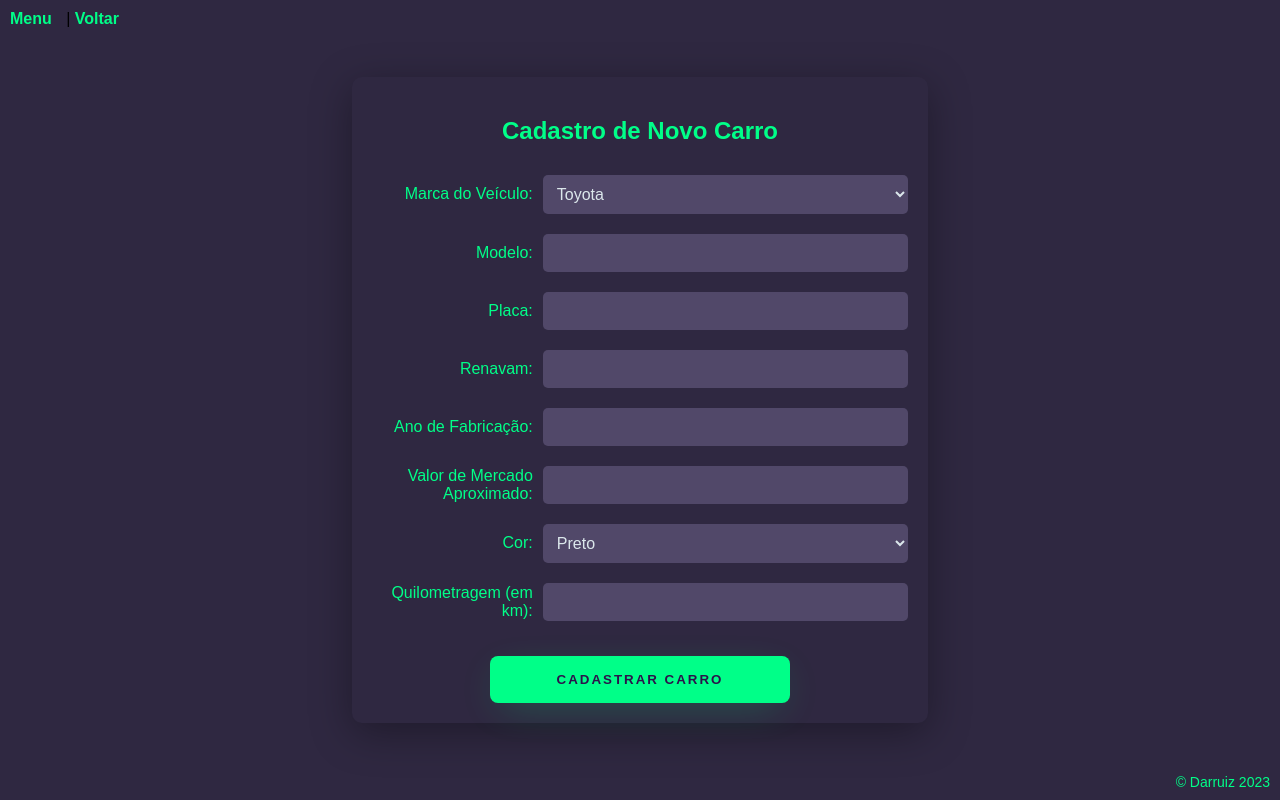
After one commit to Darruiz/jlloca, a PHP site: page /novocarro.php in a window 1280 px wide. The commit adds this page. Run offline with PHP 8.4, Linux system fonts and the light colour scheme; the visitor is signed in with stand-in values (Sample User, id 1).

Commit message:
front de cadastro de carro

```diff
--- /dev/null
+++ b/css/novocarro.css
@@ -0,0 +1,158 @@
+body, html {
+    margin: 0;
+    padding: 0;
+    height: 100%;
+    font-family: sans-serif;
+    overflow: hidden;
+}
+
+.main {
+    display: flex;
+    flex-direction: column;
+    justify-content: center;
+    align-items: center;
+    height: 100%;
+    width: 100%;
+    background-color: #2f2841;
+}
+
+.header {
+    position: absolute;
+    top: 0;
+    left: 0;
+    padding: 10px;
+}
+
+.nav-link {
+    text-decoration: none;
+    color: #00ff88;
+    margin-right: 10px;
+    font-weight: bold;
+}
+
+.nav-link:hover {
+    text-decoration: underline;
+}
+
+.form-container {
+    max-width: 400px;
+    overflow-y: auto;
+    height: 100vh;
+    display: flex;
+    flex-direction: column;
+    align-items: center;
+    justify-content: center;
+}
+
+.car-form {
+    width: 45%;
+    padding: 20px;
+    background-color: #2f2841;
+    color: #00ff88;
+    border-radius: 10px;
+    box-shadow: 0px 10px 40px #00000056;
+    box-sizing: border-box;
+    display: flex;
+    flex-direction: column;
+    align-items: center;
+}
+
+.form-field {
+    width: 100%;
+    display: flex;
+    flex-direction: column;
+    align-items: flex-start;
+    margin-bottom: 10px;
+}
+
+.form-field label {
+    color: #00ff88;
+    margin-right: 10px;
+    text-align: left;
+}
+
+.form-field input {
+    width: 100%;
+    padding: 10px;
+    border: none;
+    border-radius: 5px;
+    background-color: #514869;
+    color: #f0ffffde;
+    font-size: 12pt;
+    box-shadow: 0px 5px 20px #00000056;
+    outline: none;
+}
+
+.submit-button {
+    width: 100%;
+    padding: 10px;
+    background-color: #00ff88;
+    color: #2b134b;
+    border: none;
+    border-radius: 5px;
+    cursor: pointer;
+    font-weight: 800;
+    transition: background-color 0.3s ease;
+}
+
+
+.submit-button:hover {
+    background-color: #00cc66;
+}
+
+.form-group {
+    width: 100%;
+    margin: 10px 0;
+    display: flex;
+    align-items: center;
+}
+
+.form-group label {
+    color: #00ff88;
+    margin-right: 10px;
+    width: 30%;
+    display: inline-block;
+    text-align: right;
+}
+
+.form-group input[type="text"],
+.form-group select {
+    flex-grow: 1;
+    padding: 10px;
+    border: none;
+    border-radius: 5px;
+    background-color: #514869;
+    color: #f0ffffde;
+    font-size: 12pt;
+    outline: none;
+}
+
+.submit-button {
+    width: 100%;
+    max-width: 300px;
+    padding: 16px 0;
+    margin-top: 25px;
+    border-radius: 8px;
+    outline: none;
+    text-transform: uppercase;
+    font-weight: 800;
+    letter-spacing: 2px;
+    color: #2b134b;
+    background-color: #00ff88;
+    cursor: pointer;
+    box-shadow: 0px 10px 40px -12px #00ff8052;
+}
+
+.container {
+    position: relative;
+}
+
+footer {
+    position: absolute;
+    bottom: 0;
+    right: 0;
+    margin: 0;
+    padding: 10px;
+    font-size: 14px;
+    color: #00ff88;
+}
--- /dev/null
+++ b/js/km.js
@@ -0,0 +1,10 @@
+function formatKilometers(input) {
+    var kmValue = input.value.replace(/\D/g, '');
+    var formattedValue = parseFloat(kmValue).toLocaleString("pt-BR");
+    input.value = formattedValue + " Km";
+}
+
+var kmInput = document.getElementById("km");
+kmInput.addEventListener("blur", function () {
+    formatKilometers(kmInput);
+});
--- /dev/null
+++ b/js/real.js
@@ -0,0 +1,14 @@
+
+    function formatCurrency(input) {
+
+        var value = input.value.replace(/\D/g, '');
+
+
+        var formattedValue = (parseInt(value) / 100).toLocaleString('pt-BR', {
+            style: 'currency',
+            currency: 'BRL'
+        });
+
+
+        input.value = formattedValue;
+    }
--- a/login/css/login.css
+++ b/login/css/login.css
@@ -1,10 +1,10 @@
-/* CSS no arquivo styles.css */
+
 body, html {
     margin: 0;
     padding: 0;
     height: 100%;
     font-family: sans-serif;
-    overflow: hidden; /* Evita barras de rolagem */
+    overflow: hidden;
 }
 
 #background-image {
--- /dev/null
+++ b/novocarro.php
@@ -0,0 +1,91 @@
+<?php
+    session_start();
+
+    if (!isset($_SESSION['id'])) {
+        header('Location: login/login.php');
+        exit();
+    }
+
+    require_once('evento/conexao.php');
+    date_default_timezone_set('America/Sao_Paulo');
+
+    $database = new Database();
+    $db = $database->conectar();
+?>
+<!DOCTYPE html>
+<html lang="en">
+<head>
+    <meta charset="UTF-8">
+    <meta name="viewport" content="width=device-width, initial-scale=1.0">
+    <link rel="stylesheet" href="css/novocarro.css">
+    <script src="js/real.js"></script>
+    <script src="js/km.js"></script>
+    <title>Novo carro</title>
+</head>
+<body>
+<div class="header">
+    <a class="nav-link" href="index.php">Menu</a> |
+    <a class="nav-link" href="carros.php">Voltar</a>
+</div>
+
+<div class="main">
+<form action="processar_cadastro_carro.php" method="post" class="car-form">
+    <h2>Cadastro de Novo Carro</h2>
+    <div class="form-group">
+    <label for="marca">Marca do Veículo:</label>
+    <select name="marca" id="marca" required>
+        <option value="Toyota">Toyota</option>
+        <option value="Honda">Honda</option>
+        <option value="Volkswagen">Volkswagen</option>
+        <option value="Ford">Ford</option>
+        <option value="Chevrolet">Chevrolet</option>
+        <option value="Fiat">Fiat</option>
+        <option value="Renault">Renault</option>
+    </select>
+</div>
+
+    <div class="form-group">
+        <label for="modelo">Modelo:</label>
+        <input type="text" name="modelo" id="modelo" required>
+    </div>
+    <div class="form-group">
+        <label for="placa">Placa:</label>
+        <input type="text" name="placa" id="placa" required>
+    </div>
+    <div class="form-group">
+        <label for="renavam">Renavam:</label>
+        <input type="text" name="renavam" id="renavam" required>
+    </div>
+    <div class="form-group">
+        <label for="ano">Ano de Fabricação:</label>
+        <input type="text" name="ano" id="ano" required>
+    </div>
+    <div class="form-group">
+    <label for="valor">Valor de Mercado Aproximado:</label>
+    <input type="text" name="valor" id="valor" oninput="formatCurrency(this)" pattern="[0-9]+([\.,][0-9]+)?" title="Digite um valor numérico" required>
+    </div>
+    <div class="form-group">
+        <label for="cor">Cor:</label>
+        <select name="cor" id="cor" required>
+            <option value="#000000">Preto</option>
+            <option value="#ffffff">Branco</option>
+            <option value="#adadad">Prata</option>
+            <option value="#696969">Cinza</option>
+            <option value="#ff0000">Vermelho</option>
+        </select>
+    </div>
+    <div class="form-group">
+    <label for="km">Quilometragem (em km):</label>
+    <input type="text" name="km" id="km" onblur="formatKilometers(this)" required>
+    </div>
+
+    <button type="submit" class="submit-button">Cadastrar Carro</button>
+</form>
+
+</div>
+
+<div class="container">
+    <footer>&copy; Darruiz 2023</footer>
+</div>
+</body>
+</html>
```
Also changed, not shown: carros.php (added, +39 -0 lines), css/carros.css (added, +67 -0 lines), css/index.css (added, +80 -0 lines), index.php (+67 -2 lines), imagens/carros.png (added), imagens/fundoc1.png (added), imagens/pessoa.png (added).
